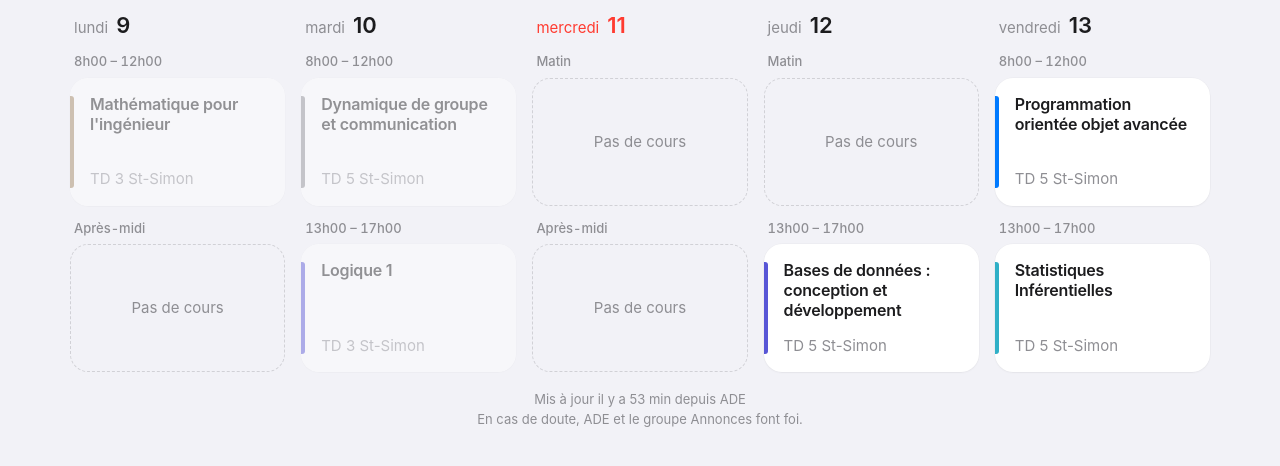
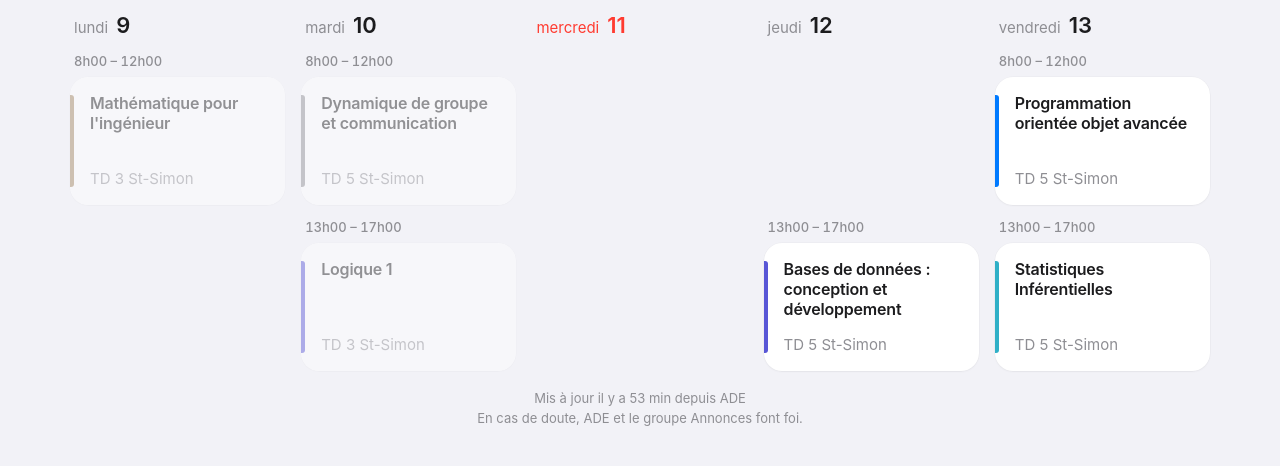
Before and after one commit to HakimChaabna/edt-ing1-si, a plain HTML site: page index.html in a window 1280 px wide. Shown: the part 138-604 px from the top of the page. Drawn offline with Linux system fonts and the light colour scheme.

Commit message:
Créneaux vides invisibles, journées entières, largeur fixe

```diff
--- a/index.html
+++ b/index.html
@@ -57,13 +57,15 @@
   .list{display:flex;flex-direction:column;gap:14px}
 
   .slot{display:flex;flex-direction:column;gap:7px}
+  .slot.ghost{visibility:hidden}
+  .slot.full .cards{height:calc(var(--slot-h) * 2 + 17px + 7px + 14px)}
   .cards{display:flex;flex-direction:column;gap:8px;height:var(--slot-h)}
   .cards .ev{height:auto;flex:1;min-height:0}
   .slot.multi .ev{padding-top:10px;padding-bottom:10px}
   .slot.multi .ev::before{top:10px;bottom:10px}
   .slot.multi .title{-webkit-line-clamp:1}
   .slot.multi .room{font-size:13px}
-  .when{font-size:13px;font-weight:500;color:var(--mute);padding-left:4px;font-variant-numeric:tabular-nums;
+  .when{height:17px;line-height:17px;font-size:13px;font-weight:500;color:var(--mute);padding-left:4px;font-variant-numeric:tabular-nums;
     display:flex;align-items:center;gap:6px}
   .when.live{color:var(--red)}
   .when.live::before{content:"";width:6px;height:6px;border-radius:50%;background:var(--red)}
@@ -100,7 +102,8 @@
   .dot{display:inline-block;width:10px;height:10px;border-radius:50%;background:var(--c);margin-right:8px;vertical-align:1px}
 
   .days{display:none}
-  .board{display:grid;grid-template-columns:repeat(var(--n,5),1fr);gap:16px;align-items:start}
+  .board{display:grid;grid-template-columns:repeat(var(--n,5),minmax(0,1fr));gap:16px;align-items:start}
+  .col{min-width:0}
   .col h3{display:flex;gap:8px;align-items:baseline;font-size:15px;font-weight:400;color:var(--mute);margin:0 4px 12px}
   .col h3 b{font-size:22px;font-weight:600;color:var(--txt)}
   .col.today h3,.col.today h3 b{color:var(--red)}
@@ -215,33 +218,32 @@ function render(){
     const cls = [sameDay(d, now) ? "today" : "", sameDay(d, selDay) ? "sel" : "", list.length ? "has" : ""].join(" ");
     pills += `<button class="day ${cls}" data-i="${i}"><span>${DAYS[d.getDay()]}</span><b>${d.getDate()}</b><i></i></button>`;
 
-    // deux créneaux fixes par jour (matin / après-midi) pour que tout reste aligné d'un jour à l'autre
-    const halves = [
-      {label: "Matin", items: list.filter(e => e.s.getHours() < 13)},
-      {label: "Après-midi", items: list.filter(e => e.s.getHours() >= 13)},
-    ];
+    // deux créneaux fixes par jour (matin / après-midi) pour que tout reste aligné d'un jour à l'autre.
+    // Un créneau vide reste invisible ; un événement qui couvre toute la journée occupe les deux créneaux.
+    const card = (e, n) => {
+      const past = now >= e.e;
+      const sub = n > 1 ? `${hm(e.s)} – ${hm(e.e)}${e.room ? " · " + esc(e.room) : ""}` : esc(e.room || "Salle non indiquée");
+      return `<button class="ev ${past ? "past" : ""}" style="--c:${e.c}" data-id="${esc(e.id)}">
+          <div class="title">${esc(e.title)}</div>
+          <div class="room">${sub}</div>
+        </button>`;
+    };
+    const slotHtml = (items, cls = "") => {
+      const n = items.length;
+      if (!n) return `<div class="slot ghost" aria-hidden="true"><div class="when">&nbsp;</div><div class="cards"></div></div>`;
+      const live = items.some(e => now >= e.s && now < e.e);
+      const first = items[0], last = items.reduce((a, b) => b.e > a.e ? b : a);
+      return `<div class="slot ${n > 1 ? "multi" : ""} ${cls}">
+        <div class="when ${live ? "live" : ""}">${hm(first.s)} – ${hm(last.e)}${live ? " · En cours" : ""}</div>
+        <div class="cards">${items.map(e => card(e, n)).join("")}</div></div>`;
+    };
+    const spansDay = e => e.s.getHours() < 13 && (e.e.getHours() > 14 || (e.e.getHours() === 14 && e.e.getMinutes() > 0));
     let body = "";
-    halves.forEach(h => {
-      const n = h.items.length;
-      if (!n){
-        body += `<div class="slot"><div class="when">${h.label}</div><div class="empty">Pas de cours</div></div>`;
-        return;
-      }
-      const first = h.items[0], last = h.items[n-1];
-      const live = h.items.some(e => now >= e.s && now < e.e);
-      let cards = "";
-      h.items.forEach(e => {
-        const past = now >= e.e;
-        const sub = n > 1 ? `${hm(e.s)} – ${hm(e.e)}${e.room ? " · " + esc(e.room) : ""}` : esc(e.room || "Salle non indiquée");
-        cards += `<button class="ev ${past ? "past" : ""}" style="--c:${e.c}" data-id="${esc(e.id)}">
-            <div class="title">${esc(e.title)}</div>
-            <div class="room">${sub}</div>
-          </button>`;
-      });
-      body += `<div class="slot ${n > 1 ? "multi" : ""}" style="--k:${n}">
-        <div class="when ${live ? "live" : ""}">${hm(first.s)} – ${hm(last.e)}${live ? " · En cours" : ""}</div>
-        <div class="cards">${cards}</div></div>`;
-    });
+    if (list.length && list.every(spansDay)) {
+      body = slotHtml(list, "full");
+    } else {
+      body = slotHtml(list.filter(e => e.s.getHours() < 13)) + slotHtml(list.filter(e => e.s.getHours() >= 13));
+    }
     cols += `<section class="col ${sameDay(d, selDay) ? "sel" : ""} ${sameDay(d, now) ? "today" : ""}">
       <h3><span>${DAYS_LONG[d.getDay()]}</span><b>${d.getDate()}</b></h3><div class="list">${body}</div></section>`;
   }
```
